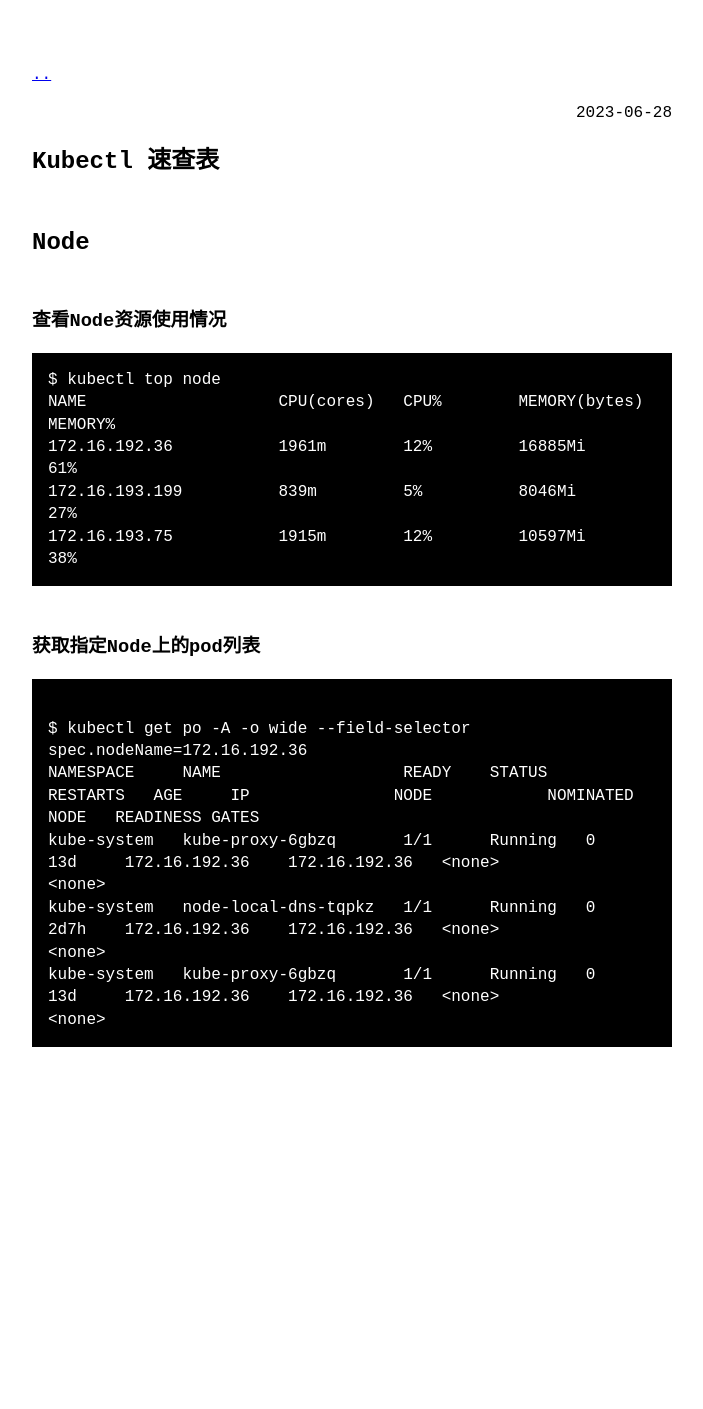
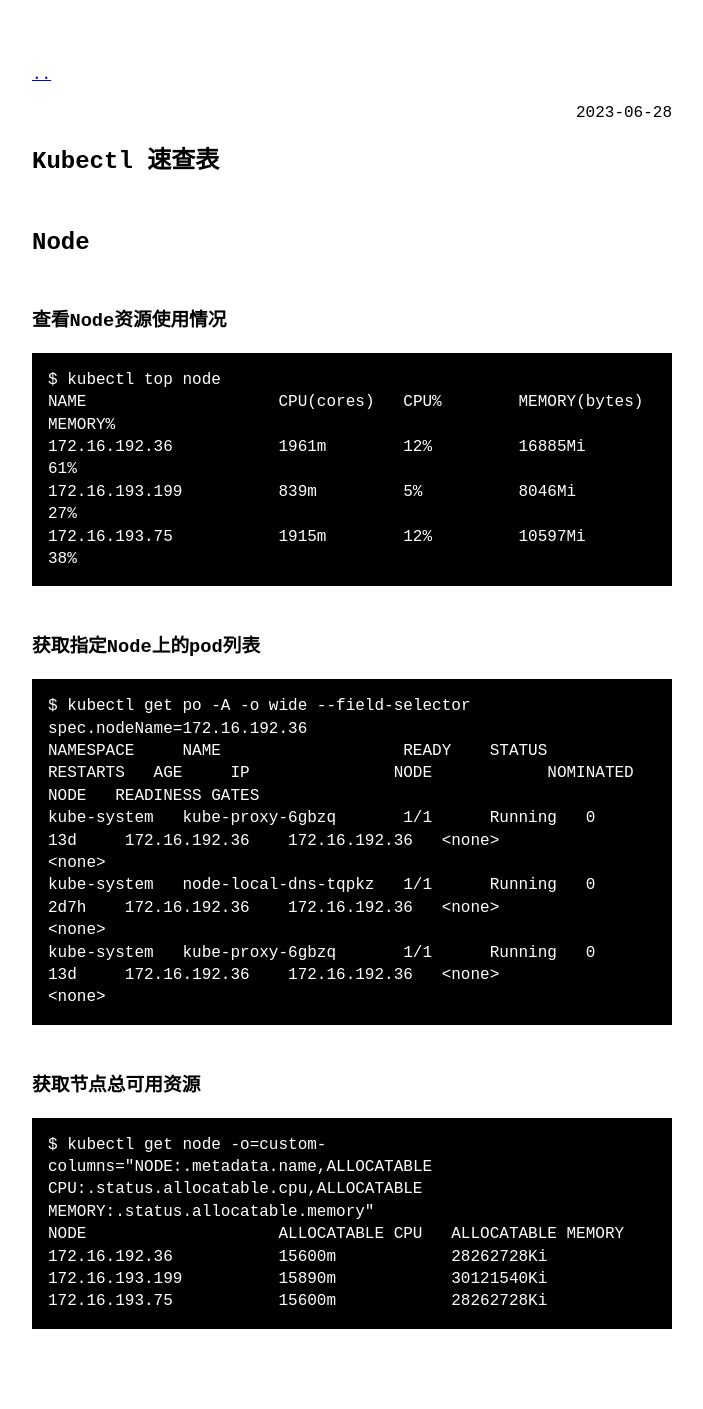
Before and after one commit to vurihuang/vurihuang.github.io, a Jekyll site: the page built from _posts/2023-06-28-kubectl-cheatsheet.md, in a window 1280 px wide. Shown: the whole page, without its empty margins (288-991 px from the left). Built offline with Jekyll 4.4.1, drawn with Linux system fonts in a browser that asks for light colours; before the commit the page ends 1127 px from its top, so only the background shows below that.

Commit message:
docs: update

````diff
--- a/_posts/2023-06-28-kubectl-cheatsheet.md
+++ b/_posts/2023-06-28-kubectl-cheatsheet.md
@@ -19,10 +19,19 @@ NAME                    CPU(cores)   CPU%        MEMORY(bytes)   MEMORY%
 ### 获取指定Node上的pod列表
 
 ``` sh
-
 $ kubectl get po -A -o wide --field-selector spec.nodeName=172.16.192.36
 NAMESPACE     NAME                   READY    STATUS    RESTARTS   AGE     IP               NODE            NOMINATED NODE   READINESS GATES
 kube-system   kube-proxy-6gbzq       1/1      Running   0          13d     172.16.192.36    172.16.192.36   <none>           <none>
 kube-system   node-local-dns-tqpkz   1/1      Running   0          2d7h    172.16.192.36    172.16.192.36   <none>           <none>
 kube-system   kube-proxy-6gbzq       1/1      Running   0          13d     172.16.192.36    172.16.192.36   <none>           <none>
 ```
+
+### 获取节点总可用资源
+
+``` sh
+$ kubectl get node -o=custom-columns="NODE:.metadata.name,ALLOCATABLE CPU:.status.allocatable.cpu,ALLOCATABLE MEMORY:.status.allocatable.memory"
+NODE                    ALLOCATABLE CPU   ALLOCATABLE MEMORY
+172.16.192.36           15600m            28262728Ki
+172.16.193.199          15890m            30121540Ki
+172.16.193.75           15600m            28262728Ki
+```
````
Also changed, not shown: other parts of _posts/2023-06-28-kubectl-cheatsheet.md (+1 -1 lines), _posts/2023-07-01-makefile-cheatsheet.md (added, +31 -0 lines).
